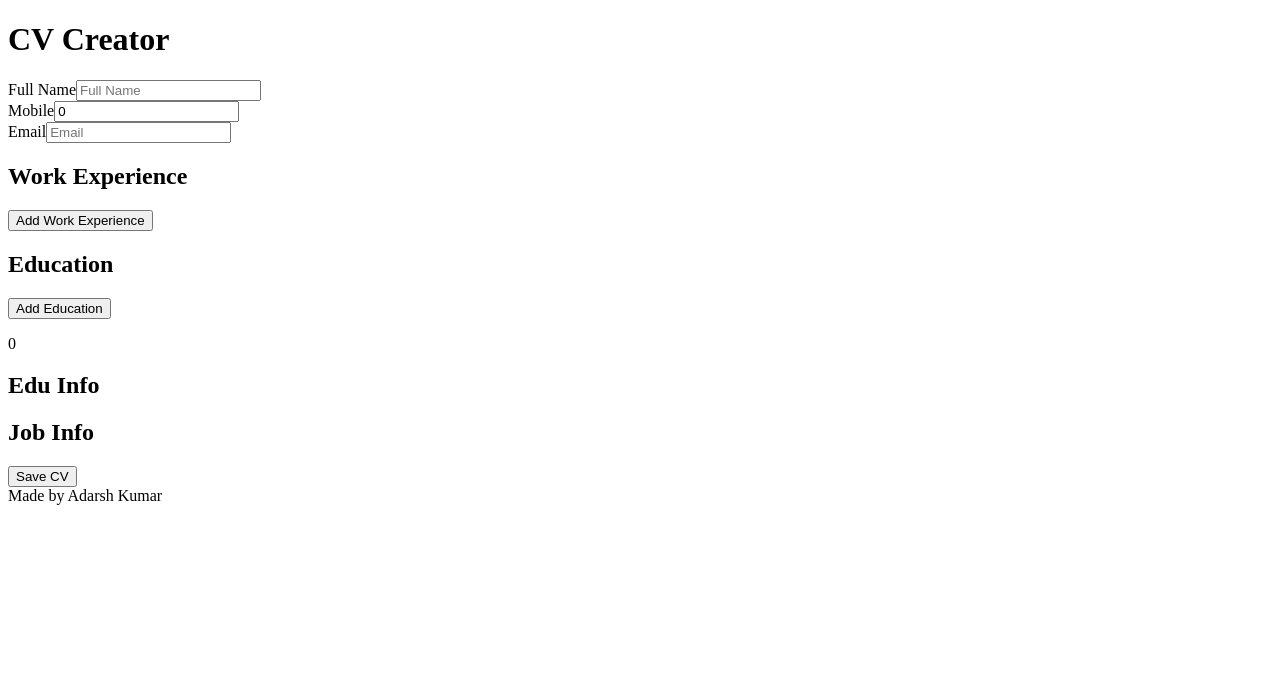
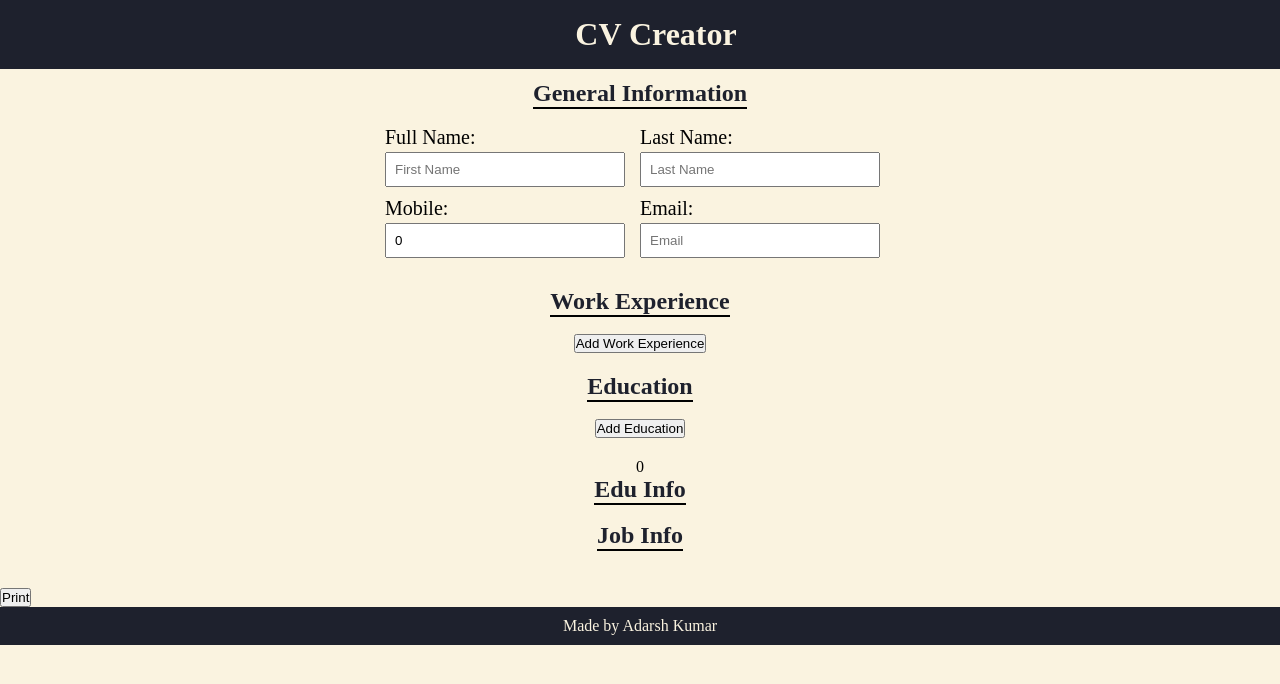
Before and after one commit to Adarshkumar03/CV-Project, a React (Create React App) app: page / in a window 1280 px wide. Shown: the top 684 px of the page. Built offline with nearby package versions, Linux system fonts and the light colour scheme.

Commit message:
add style.css update general info

```diff
--- a/public/index.html
+++ b/public/index.html
@@ -24,6 +24,7 @@
       work correctly both with client-side routing and a non-root public URL.
       Learn how to configure a non-root public URL by running `npm run build`.
     -->
+    <link rel="stylesheet" href="style.css"/>
     <title>React App</title>
   </head>
   <body>
--- /dev/null
+++ b/public/style.css
@@ -0,0 +1,73 @@
+*{
+    margin:0;
+    padding:0;
+}
+
+body{
+    box-sizing: border-box;
+    background-color:#FAF3E0;
+}
+
+header{
+    background-color: #1E212D;
+    color:#FAF3E0;
+    position: fixed;
+    top: 0;
+    left: 0;
+    width: 100%;
+    padding:1em;
+    text-align: center;
+}
+
+h2{
+    color:#1E212D;
+    border-bottom: 2px solid black;
+    margin-bottom: 17px;
+    padding:0;
+    width: fit-content;
+}
+
+section{
+    margin-bottom: 20px;
+    display: flex;
+    flex-direction: column;
+    align-items: center;
+    justify-content: center;
+}
+
+.general{
+    display: flex;
+    flex-direction: column;
+    align-items: center;
+    justify-content: center;
+    margin-top: 80px;
+}
+
+.general form{
+    display: grid;
+    grid-template-columns: auto auto;
+}
+
+.form-group{
+    display: flex;
+    flex-direction: column;
+    margin-bottom: 10px;
+    margin-right: 15px;
+}
+
+.form-group label{
+    font-size: 20px;
+    margin-bottom: 3px;
+}
+
+.form-group input{
+    width:220px;
+    padding: 8px;
+}
+
+footer{
+    background-color: #1E212D;
+    color: #FAF3E0;
+    padding:10px;
+    text-align: center;
+}
--- a/src/App.js
+++ b/src/App.js
@@ -8,7 +8,8 @@ import { useState } from "react/cjs/react.development";
 function App() {
   const [cv, setCV] = useState({
     personalInfo:{
-      fullName:"",
+      firstName:"",
+      lastName:"",
       mobile:0,
       email:""
     },
@@ -21,8 +22,9 @@ function App() {
       <GeneralInfo setCV={setCV} cv={cv} />
       <JobExp setCV={setCV} cv={cv} />
       <EducationalExp setCV={setCV} cv={cv} />
-      <div>
-        <p>{cv.personalInfo.fullName}</p>
+      <section>
+        <p>{cv.personalInfo.firstName}</p>
+        <p>{cv.personalInfo.lastName}</p>
         <p>{cv.personalInfo.mobile}</p>
         <p>{cv.personalInfo.email}</p>
         <h2>Edu Info</h2>
@@ -43,8 +45,8 @@ function App() {
             </div>
           })
         }
-      </div>
-      <button>Save CV</button>
+      </section>
+      <button onClick={()=>{window.print()}}>Print</button>
       <Footer />
     </div>
   );
--- a/src/Generalnfo.js
+++ b/src/Generalnfo.js
@@ -13,18 +13,23 @@ function GeneralInfo({setCV, cv}) {
     setCV({...cv, personalInfo:{...personal}});
   }
   return (
-    <section>
+    <section className="general">
+      <h2>General Information</h2>
       <form>
-        <div>
-          <label>Full Name</label>
-          <input type="text" name="fullName" onChange={handleChange} value={personal.fullName} placeholder="Full Name" />
+        <div className="form-group">
+          <label>Full Name:</label>
+          <input type="text" name="firstName" onChange={handleChange} value={personal.fullName} placeholder="First Name" />
         </div>
-        <div>
-          <label>Mobile</label>
+        <div className="form-group">
+          <label>Last Name:</label>
+          <input type="text" name="lastName" onChange={handleChange} value={personal.fullName} placeholder="Last Name" />
+        </div>
+        <div className="form-group">
+          <label>Mobile:</label>
           <input type="number" name="mobile" onChange={handleChange} value={personal.mobile} placeholder="Mobile" />
         </div>
-        <div>
-          <label>Email</label>
+        <div className="form-group">
+          <label>Email:</label>
           <input type="email" name="email" onChange={handleChange} value={personal.email} placeholder="Email" />
         </div>
       </form>
```
